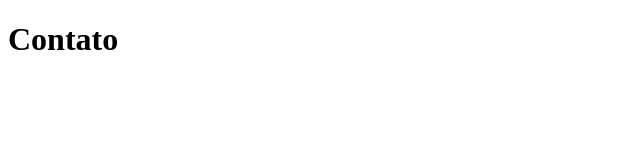
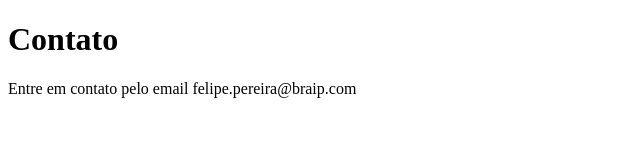
Before and after one commit to pereira-felipe/Teste-QA, a plain HTML site: page contato.html in a window 1280 px wide. Shown: the whole page, without its empty margins (0-640 px from the left). Drawn offline with Linux system fonts and the light colour scheme.

Commit message:
adicionando email de contato

```diff
--- a/contato.html
+++ b/contato.html
@@ -8,5 +8,6 @@
 </head>
 <body>
     <h1>Contato</h1>
+    <p>Entre em contato pelo email felipe.pereira@braip.com</p>
 </body>
 </html>
```
